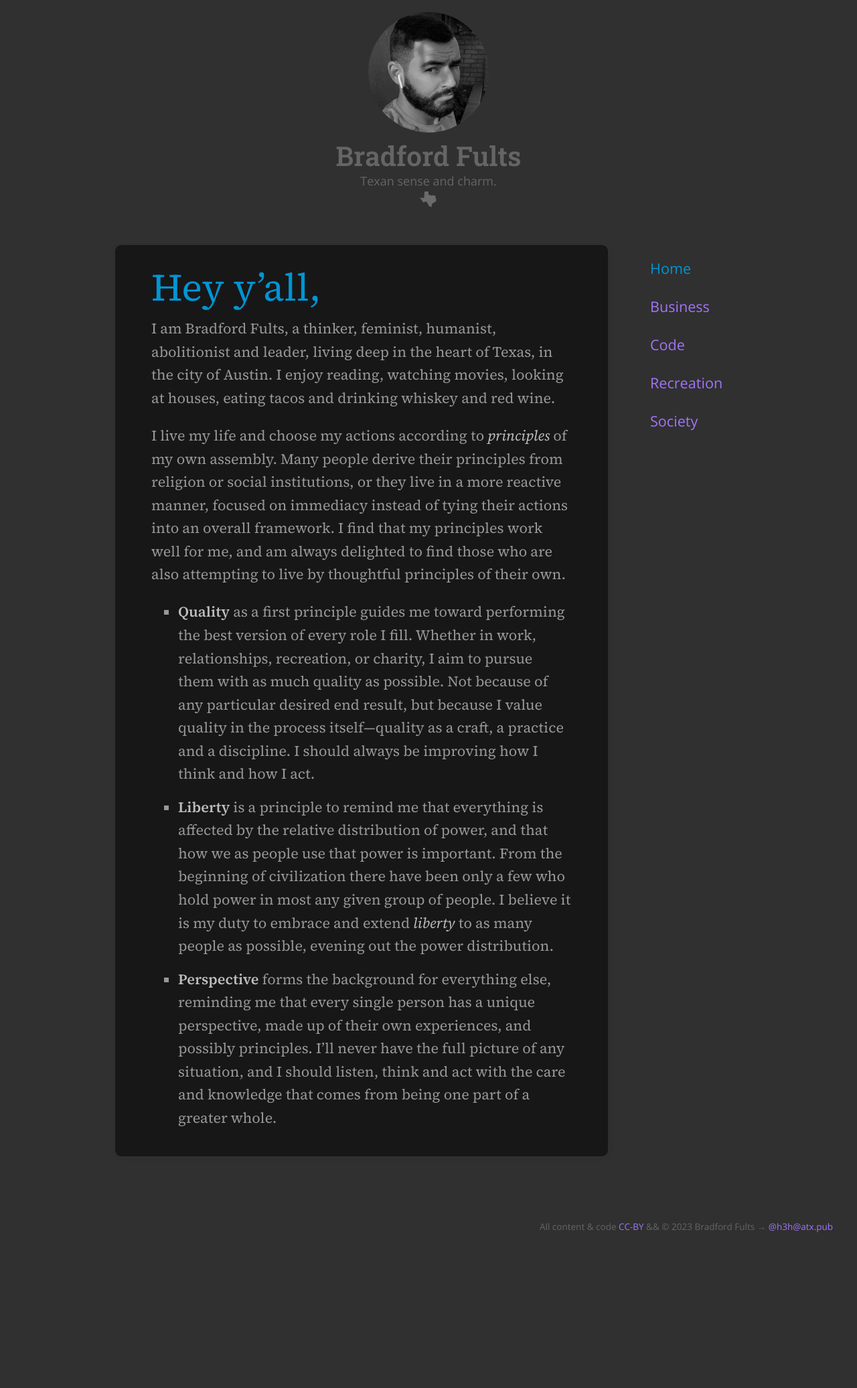
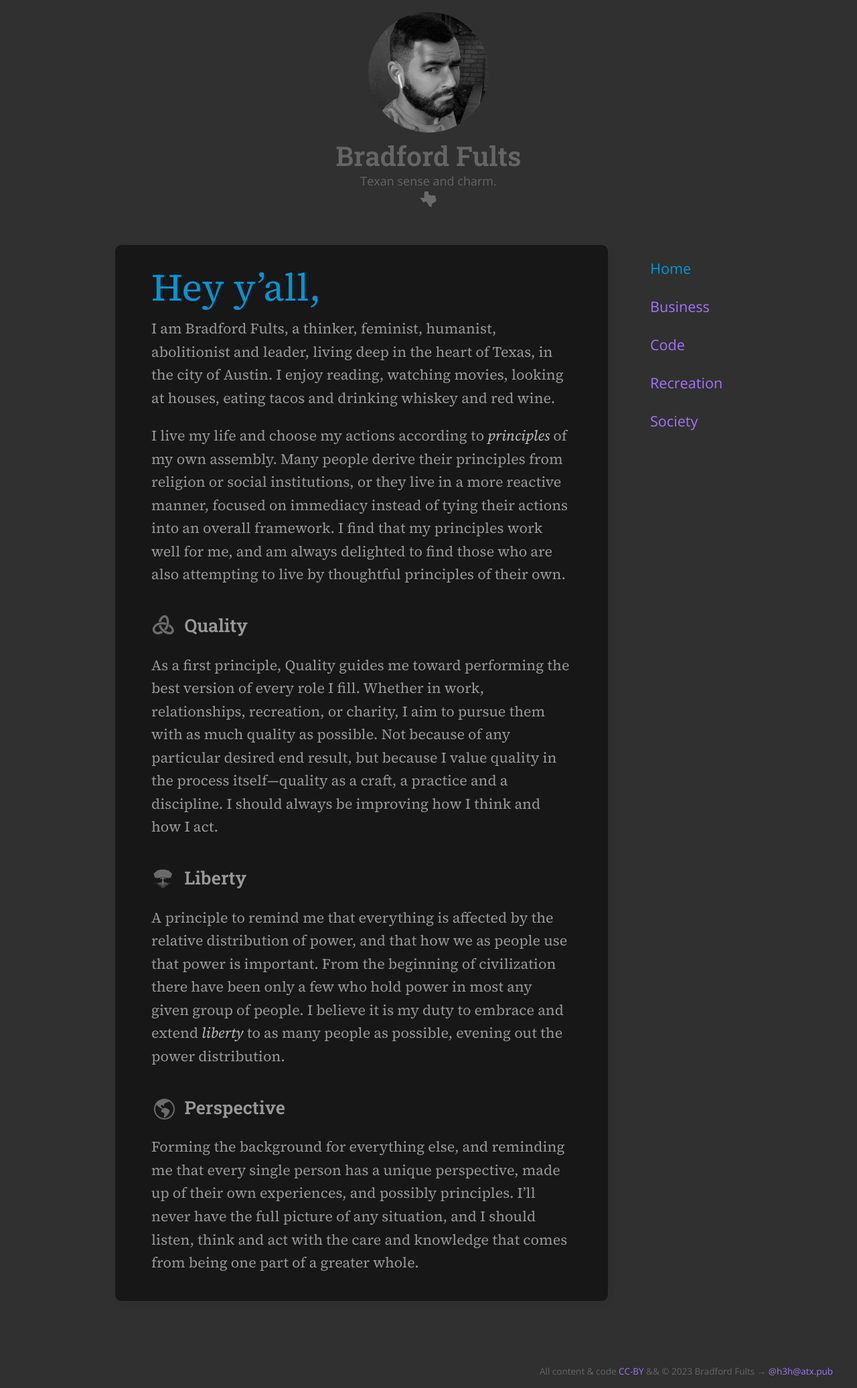
Before and after one commit to h3h/bradfordfults.com, a Jekyll site: the page built from index.html, in a window 1280 px wide. Shown: the whole page at 67% size. Built offline with Jekyll 4.4.1, drawn with Linux system fonts in a browser that asks for light colours; some web fonts are replaced; the list of posts is cut into pages by our own code; before the commit the page ends 1857 px from its top, so only the background shows below that.

Commit message:
Icons next to principles headers

```diff
--- a/index.html
+++ b/index.html
@@ -1,8 +1,8 @@
 ---
 layout: default
 salutation: true
-topic: ''
-body_class: 'home'
+topic: ""
+body_class: "home"
 ---
 
 <!-- h-entry microformat used: http://microformats.org/wiki/h-entry -->
@@ -22,29 +22,32 @@ body_class: 'home'
     principles work well for me, and am always delighted to find those who are
     also attempting to live by thoughtful principles of their&nbsp;own.
   </p>
-  <ul>
-    <li>
-      <strong>Quality</strong> as a first principle guides me toward performing
-      the best version of every role I fill. Whether in work, relationships,
-      recreation, or charity, I aim to pursue them with as much quality as
-      possible. Not because of any particular desired end result, but because I
-      value quality in the process itself—quality as a craft, a practice and a
-      discipline. I should always be improving how I think and how I&nbsp;act.
-    </li>
-    <li>
-      <strong>Liberty</strong> is a principle to remind me that everything is
-      affected by the relative distribution of power, and that how we as people
-      use that power is important. From the beginning of civilization there have
-      been only a few who hold power in most any given group of people. I
-      believe it is my duty to embrace and extend <em>liberty</em> to as many
-      people as possible, evening out the power&nbsp;distribution.
-    </li>
-    <li>
-      <strong>Perspective</strong> forms the background for everything else,
-      reminding me that every single person has a unique perspective, made up of
-      their own experiences, and possibly principles. I’ll never have the full
-      picture of any situation, and I should listen, think and act with the care
-      and knowledge that comes from being one part of a greater&nbsp;whole.
-    </li>
-  </ul>
+  <section class="principles">
+    <h3 class="quality">Quality</h3>
+    <p>
+      As a first principle, Quality guides me toward performing the best version
+      of every role I fill. Whether in work, relationships, recreation, or
+      charity, I aim to pursue them with as much quality as possible. Not
+      because of any particular desired end result, but because I value quality
+      in the process itself—quality as a craft, a practice and a discipline. I
+      should always be improving how I think and how I&nbsp;act.
+    </p>
+    <h3 class="liberty">Liberty</h3>
+    <p>
+      A principle to remind me that everything is affected by the relative
+      distribution of power, and that how we as people use that power is
+      important. From the beginning of civilization there have been only a few
+      who hold power in most any given group of people. I believe it is my duty
+      to embrace and extend <em>liberty</em> to as many people as possible,
+      evening out the power&nbsp;distribution.
+    </p>
+    <h3 class="perspective">Perspective</h3>
+    <p>
+      Forming the background for everything else, and reminding me that every
+      single person has a unique perspective, made up of their own experiences,
+      and possibly principles. I’ll never have the full picture of any
+      situation, and I should listen, think and act with the care and knowledge
+      that comes from being one part of a greater&nbsp;whole.
+    </p>
+  </section>
 </article>
--- a/style/style.scss
+++ b/style/style.scss
@@ -449,6 +449,28 @@ label:hover {
   color: $color-dark-punch;
 }
 
+section.principles {
+  h3 {
+    padding-left: 2.75rem;
+    background-repeat: no-repeat;
+  }
+  h3.quality {
+    background-image: url('/img/gordian-knot.svg');
+    background-size: 2rem;
+    background-position: left calc(50% + 0.25rem);
+  }
+  h3.liberty {
+    background-image: url('/img/liberty-tree.svg');
+    background-size: 2.5rem;
+    background-position: -0.3rem calc(50% + 0.4rem);
+  }
+  h3.perspective {
+    background-image: url('/img/globe.svg');
+    background-size: 1.7rem;
+    background-position: 0.2rem calc(50% + 0.15rem);
+  }
+}
+
 // =============================================================================
 // Footer
 // =============================================================================
```
Also changed, not shown: img/globe.svg (added), img/gordian-knot.svg (added), img/liberty-tree.svg (added), img/star-fill.svg (added).
